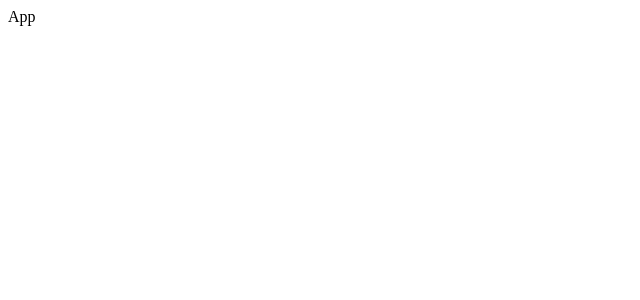
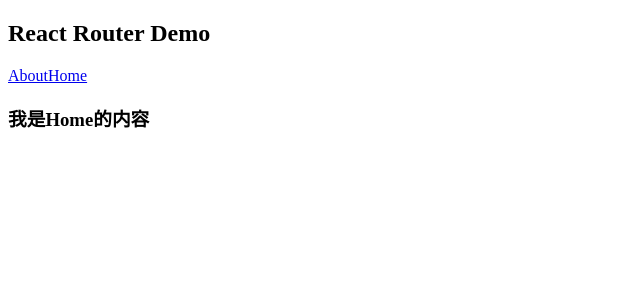
Before and after one commit to dongdong12138/react-router5-demo, a React (Create React App) app: page / in a window 1280 px wide. Shown: the top 300 px of the page, without its empty margins (0-640 px from the left). Built offline with nearby package versions, Linux system fonts and the light colour scheme.

Commit message:
复制结构代码到 App.js 中

```diff
--- a/src/App.js
+++ b/src/App.js
@@ -1,6 +1,27 @@
 function App() {
   return (
-    <div>App</div>
+    <div>
+      <div className="row">
+        <div className="col-xs-offset-2 col-xs-8">
+          <div className="page-header"><h2>React Router Demo</h2></div>
+        </div>
+      </div>
+      <div className="row">
+        <div className="col-xs-2 col-xs-offset-2">
+          <div className="list-group">
+            <a className="list-group-item" href="./about.html">About</a>
+            <a className="list-group-item active" href="./home.html">Home</a>
+          </div>
+        </div>
+        <div className="col-xs-6">
+          <div className="panel">
+            <div className="panel-body">
+              <h3>我是Home的内容</h3>
+            </div>
+          </div>
+        </div>
+      </div>
+    </div>
   )
 }
 
```
